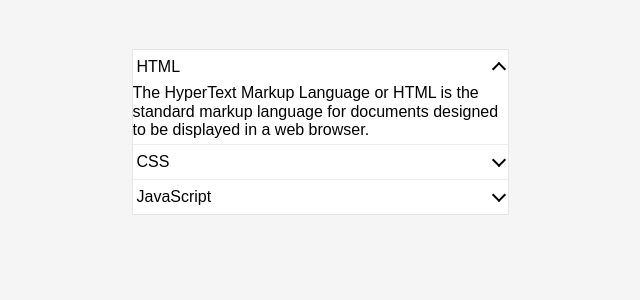
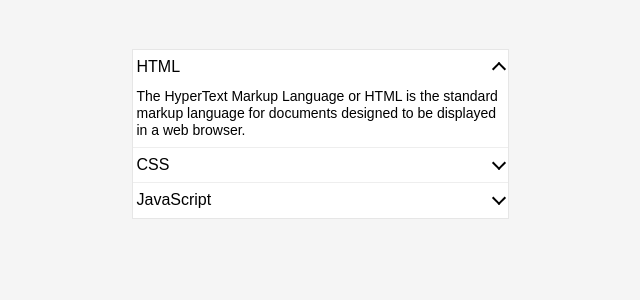
Before and after one commit to jasonluo07/ui-accordion, a React (Vite) app: page / in a window 1280 px wide. Both pictures are taken after a click on the button "HTML". Shown: the top 300 px of the page, without its empty margins (320-960 px from the left). Built offline with nearby package versions, Linux system fonts and the light colour scheme.

Commit message:
Add item content styling to Accordion component

```diff
--- a/src/components/Accordion.module.css
+++ b/src/components/Accordion.module.css
@@ -31,6 +31,12 @@
   background-color: #eee;
 }
 
+.itemContent {
+  font-size: 14px;
+  line-height: 1.2;
+  padding: 4px;
+}
+
 .icon {
   border: solid currentcolor;
   border-width: 0 2px 2px 0;
--- a/src/components/Accordion.tsx
+++ b/src/components/Accordion.tsx
@@ -27,7 +27,9 @@ const Accordion = ({ sections }: AccordionProps) => {
             <button className={styles.itemTitle} onClick={handleToggle}>
               {title} <span className={clsx(styles.icon, { [styles.iconRotated]: isOpen })} />
             </button>
-            <div hidden={!isOpen}>{content}</div>
+            <div className={styles.itemContent} hidden={!isOpen}>
+              {content}
+            </div>
           </div>
         );
       })}
```
